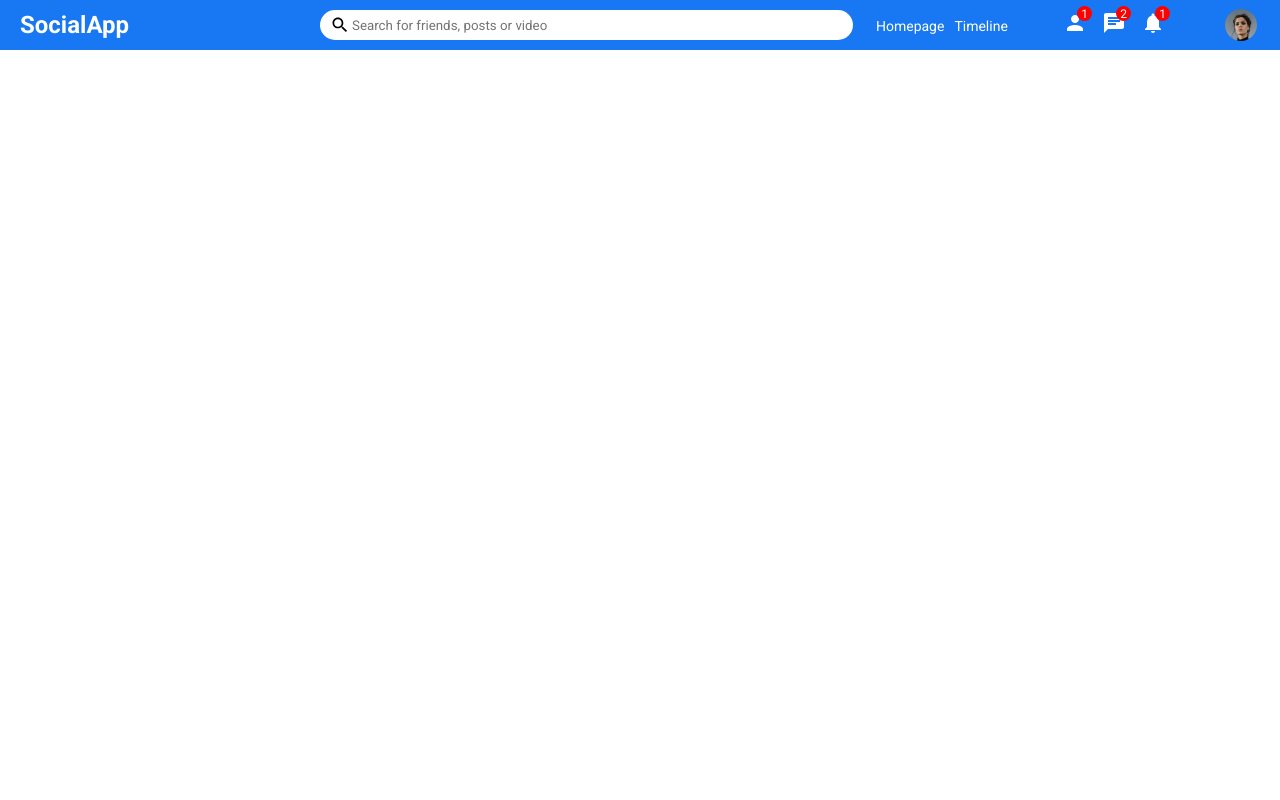
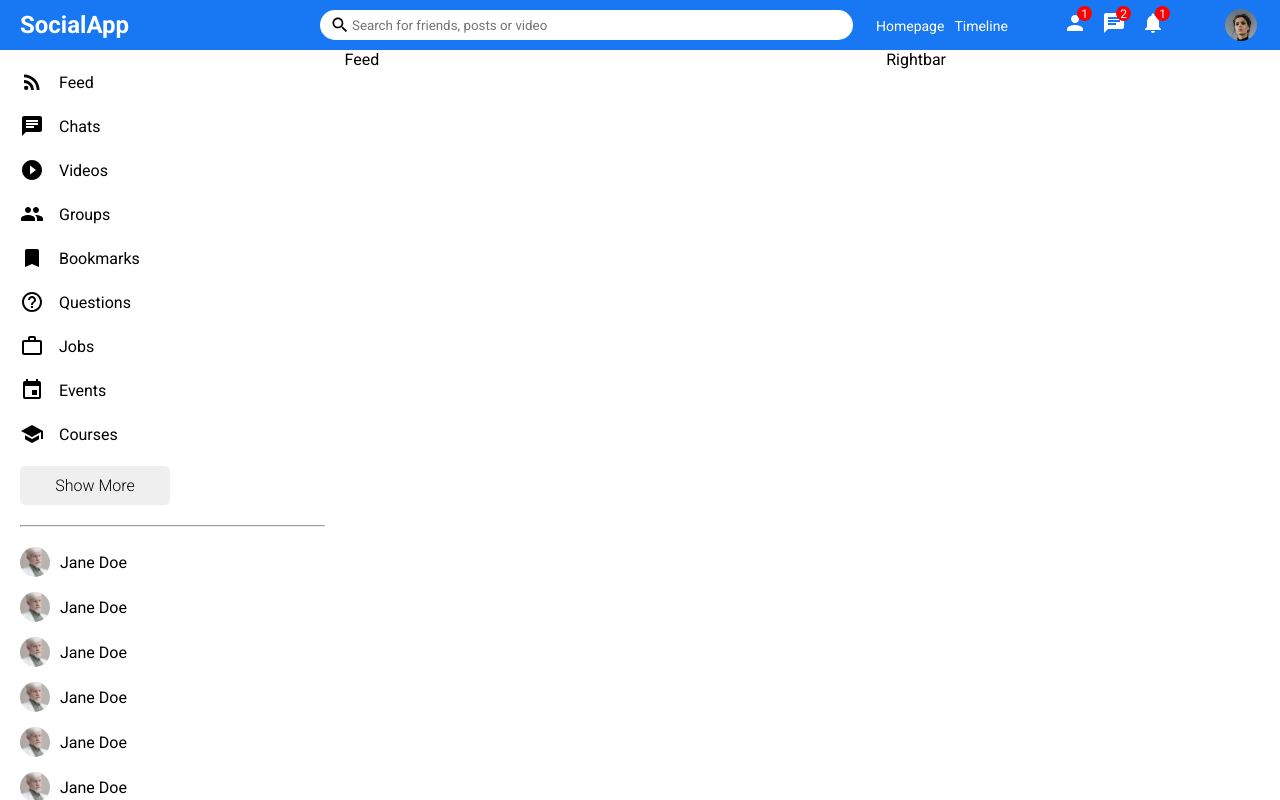
Before and after one commit to mladenovic-13/social-media-app, a React (Create React App) app: page / in a window 1280 px wide. Built offline with nearby package versions, Linux system fonts and the light colour scheme.

Commit message:
Sidebar Component

```diff
--- /dev/null
+++ b/src/components/feed/Feed.jsx
@@ -0,0 +1,5 @@
+import "./feed.css";
+
+export default function Feed() {
+  return <div className="feed">Feed</div>;
+}
--- /dev/null
+++ b/src/components/feed/feed.css
@@ -0,0 +1,3 @@
+.feed {
+  flex: 5.5;
+}
--- /dev/null
+++ b/src/components/rightbar/Rightbar.jsx
@@ -0,0 +1,5 @@
+import "./rightbar.css";
+
+export default function Rightbar() {
+  return <div className="rightbar">Rightbar</div>;
+}
--- /dev/null
+++ b/src/components/rightbar/rightbar.css
@@ -0,0 +1,3 @@
+.rightbar {
+  flex: 4;
+}
--- /dev/null
+++ b/src/components/sidebar/Sidebar.jsx
@@ -0,0 +1,127 @@
+import "./sidebar.css";
+import {
+  RssFeed,
+  Chat,
+  PlayCircleFilledOutlined,
+  Group,
+  Bookmark,
+  HelpOutline,
+  WorkOutline,
+  Event,
+  School,
+} from "@mui/icons-material";
+
+export default function Sidebar() {
+  return (
+    <div className="sidebar">
+      <div className="sidebarWrapper">
+        <ul className="sidebarList">
+          <li className="sidebarListItem">
+            <RssFeed className="sidebarIcon" />
+            <span className="sidebarListItemText">Feed</span>
+          </li>
+          <li className="sidebarListItem">
+            <Chat className="sidebarIcon" />
+            <span className="sidebarListItemText">Chats</span>
+          </li>
+          <li className="sidebarListItem">
+            <PlayCircleFilledOutlined className="sidebarIcon" />
+            <span className="sidebarListItemText">Videos</span>
+          </li>
+          <li className="sidebarListItem">
+            <Group className="sidebarIcon" />
+            <span className="sidebarListItemText">Groups</span>
+          </li>
+          <li className="sidebarListItem">
+            <Bookmark className="sidebarIcon" />
+            <span className="sidebarListItemText">Bookmarks</span>
+          </li>
+          <li className="sidebarListItem">
+            <HelpOutline className="sidebarIcon" />
+            <span className="sidebarListItemText">Questions</span>
+          </li>
+          <li className="sidebarListItem">
+            <WorkOutline className="sidebarIcon" />
+            <span className="sidebarListItemText">Jobs</span>
+          </li>
+          <li className="sidebarListItem">
+            <Event className="sidebarIcon" />
+            <span className="sidebarListItemText">Events</span>
+          </li>
+          <li className="sidebarListItem">
+            <School className="sidebarIcon" />
+            <span className="sidebarListItemText">Courses</span>
+          </li>
+        </ul>
+        <button className="sidebarBtn">Show More</button>
+        <hr className="sidebarHr" />
+        <ul className="sidebarFriendList">
+          <li className="sidebarFriend">
+            <img
+              src="/assets/person/2.jpeg"
+              alt=""
+              className="sidebarFriendImg"
+            />
+            <span className="sidebarFrinedName">Jane Doe</span>
+          </li>
+          <li className="sidebarFriend">
+            <img
+              src="/assets/person/2.jpeg"
+              alt=""
+              className="sidebarFriendImg"
+            />
+            <span className="sidebarFrinedName">Jane Doe</span>
+          </li>
+          <li className="sidebarFriend">
+            <img
+              src="/assets/person/2.jpeg"
+              alt=""
+              className="sidebarFriendImg"
+            />
+            <span className="sidebarFrinedName">Jane Doe</span>
+          </li>
+          <li className="sidebarFriend">
+            <img
+              src="/assets/person/2.jpeg"
+              alt=""
+              className="sidebarFriendImg"
+            />
+            <span className="sidebarFrinedName">Jane Doe</span>
+          </li>
+          <li className="sidebarFriend">
+            <img
+              src="/assets/person/2.jpeg"
+              alt=""
+              className="sidebarFriendImg"
+            />
+            <span className="sidebarFrinedName">Jane Doe</span>
+          </li>
+          <li className="sidebarFriend">
+            <img
+              src="/assets/person/2.jpeg"
+              alt=""
+              className="sidebarFriendImg"
+            />
+            <span className="sidebarFrinedName">Jane Doe</span>
+          </li>
+          <li className="sidebarFriend">
+            <img
+              src="/assets/person/2.jpeg"
+              alt=""
+              className="sidebarFriendImg"
+            />
+            <span className="sidebarFrinedName">Jane Doe</span>
+          </li>
+          <li className="sidebarFriend">
+            <img
+              src="/assets/person/2.jpeg"
+              alt=""
+              className="sidebarFriendImg"
+            />
+            <span className="sidebarFrinedName">Jane Doe</span>
+          </li>
+        </ul>
+      </div>
+    </div>
+  );
+}
--- /dev/null
+++ b/src/components/sidebar/sidebar.css
@@ -0,0 +1,61 @@
+.sidebar {
+  flex: 3.5;
+  height: calc(100vh - 50px);
+  overflow-y: scroll;
+}
+::-webkit-scrollbar {
+  width: 5px;
+}
+::-webkit-scrollbar-track {
+  background-color: #f1f1f1;
+}
+::-webkit-scrollbar-thumb {
+  background-color: rgb(179, 179, 179);
+}
+.sidebarWrapper {
+  padding: 20px;
+}
+.sidebarList {
+  margin: 0;
+  padding: 0;
+  list-style: none;
+}
+.sidebarListItem {
+  display: flex;
+  align-items: center;
+  margin-bottom: 20px;
+}
+.sidebarIcon {
+  margin-right: 15px;
+}
+.sidebarBtn {
+  width: 150px;
+  border: none;
+  padding: 10px;
+  border-radius: 5px;
+  font-weight: 300;
+  font-size: 16px;
+  cursor: pointer;
+}
+.sidebarHr {
+  margin: 20px 0;
+}
+.sidebarFriendList {
+  padding: 0;
+  margin: 0;
+  list-style: none;
+}
+.sidebarFriend {
+  display: flex;
+  align-items: center;
+  margin-bottom: 15px;
+}
+.sidebarFriendImg {
+  width: 30px;
+  height: 30px;
+  border-radius: 50%;
+  object-fit: cover;
+  margin-right: 10px;
+}
+.sidebarFrinedName {
+}
--- a/src/pages/home/Home.js
+++ /dev/null
@@ -1,5 +0,0 @@
-import Topbar from "../../components/topbar/Topbar";
-
-export default function Home() {
-  return <Topbar />;
-}
--- /dev/null
+++ b/src/pages/home/Home.jsx
@@ -0,0 +1,19 @@
+import Topbar from "../../components/topbar/Topbar";
+import Sidebar from "../../components/sidebar/Sidebar";
+import Feed from "../../components/feed/Feed";
+import Rightbar from "../../components/rightbar/Rightbar";
+
+import "./home.css";
+
+export default function Home() {
+  return (
+    <>
+      <Topbar />
+      <div className="homeContainer">
+        <Sidebar />
+        <Feed />
+        <Rightbar />
+      </div>
+    </>
+  );
+}
--- a/src/pages/home/home.css
+++ b/src/pages/home/home.css
@@ -0,0 +1,4 @@
+.homeContainer {
+  display: flex;
+  width: 100%;
+}
```
Also changed, not shown: 1 other file (tests, documents, lock files or other folders).
